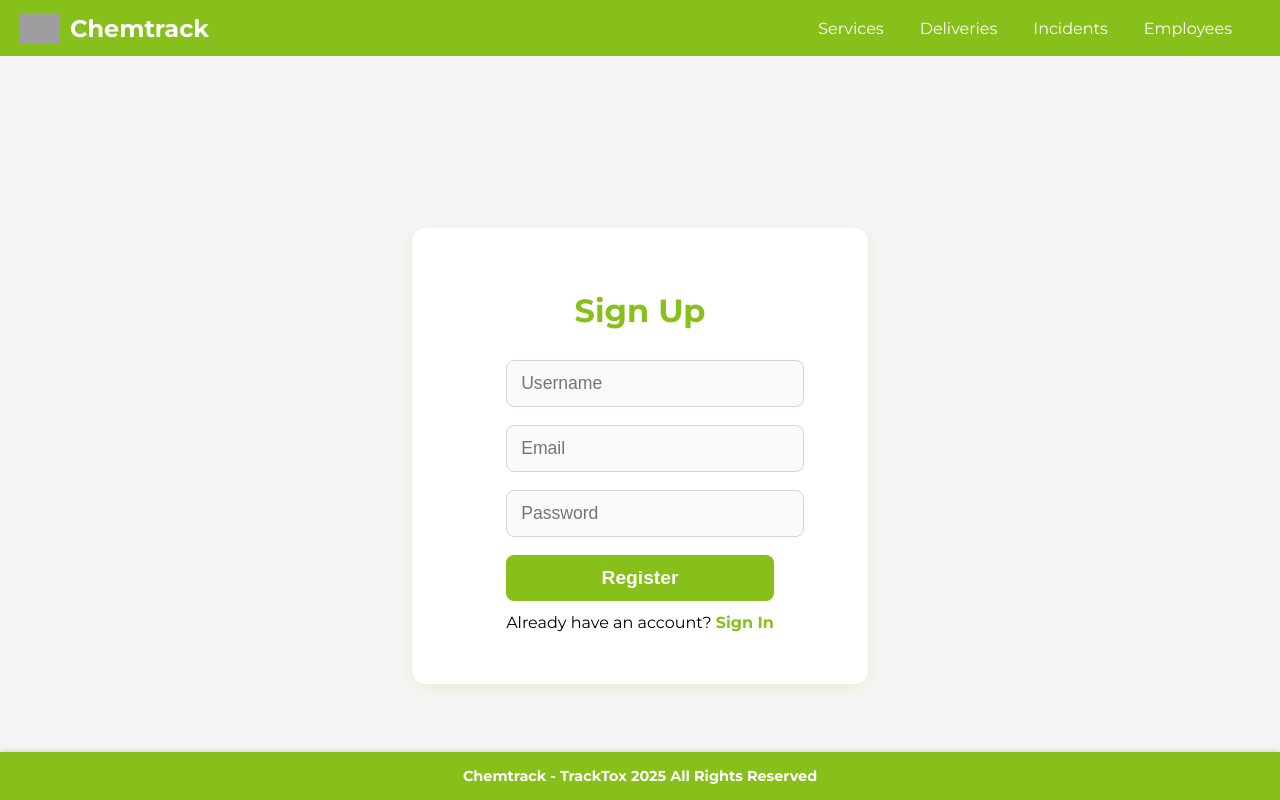
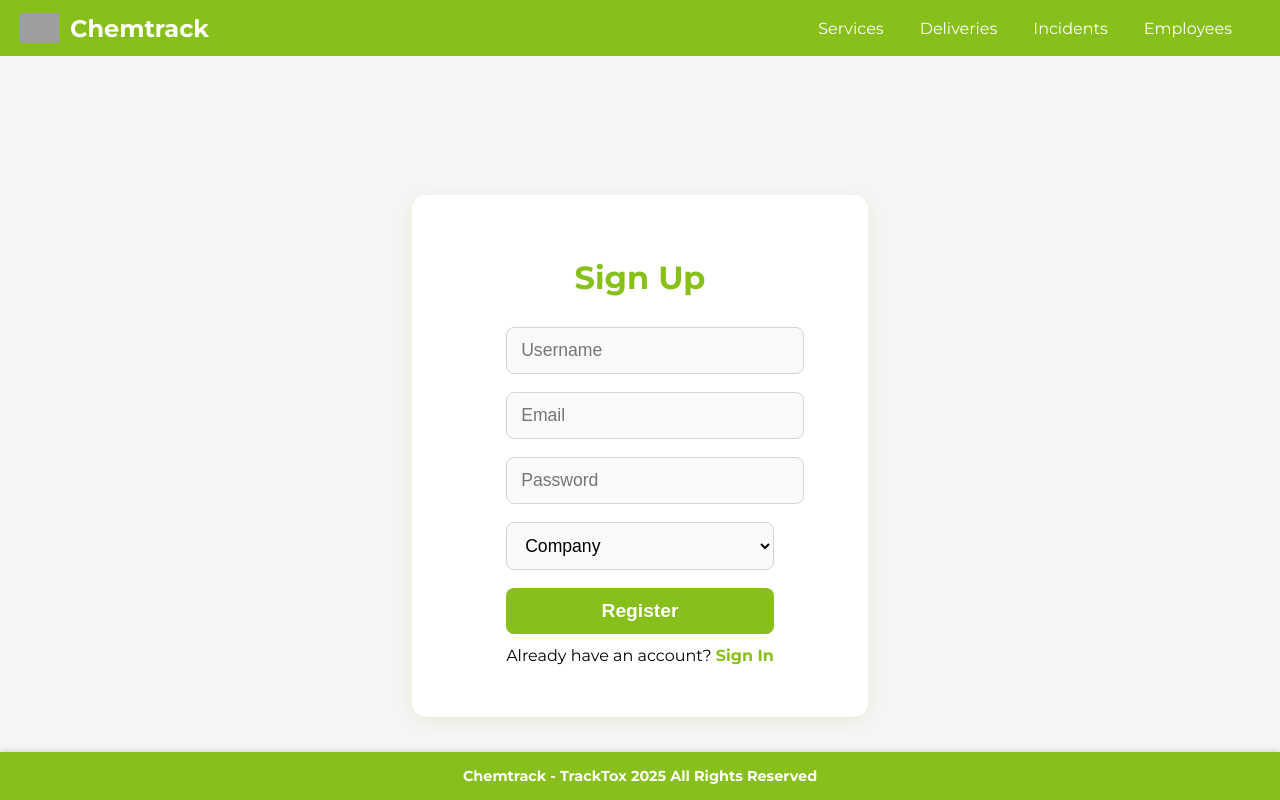
Before and after one commit to Chemtrack-Grupo4/chemtrack-webapp, an Angular app: page /signup in a window 1280 px wide. Built offline with nearby package versions, Linux system fonts and the light colour scheme; grey boxes are pictures that could not be loaded.

Commit message:
feat:Added signup and signin with backend

```diff
--- a/src/app/Auth/login/login.component.html
+++ b/src/app/Auth/login/login.component.html
@@ -23,7 +23,7 @@
         />
       </div>
       <div class="error" *ngIf="error">{{ error }}</div>
-      <button class="auth-button" type="submit">Login</button>
+      <button class="auth-button" type="submit">Sign In</button>
       <p class="link">
         Don't have an account?
         <a routerLink="/signup">Sign Up</a>
--- a/src/app/Auth/login/login.component.ts
+++ b/src/app/Auth/login/login.component.ts
@@ -22,7 +22,6 @@ export class LoginComponent {
   onLogin() {
     this.authService.login({ username: this.username, password: this.password }).subscribe({
       next: (user: User) => {
-        // Esto debería ejecutarse si el backend devuelve el UserDTO
         localStorage.setItem('user', JSON.stringify(user));
         this.router.navigate(['/services']);
       },
@@ -31,5 +30,4 @@ export class LoginComponent {
       }
     });
   }
-
 }
--- a/src/app/Auth/model/signup-request.ts
+++ b/src/app/Auth/model/signup-request.ts
@@ -2,4 +2,6 @@ export interface SignupRequest {
   username: string;
   email: string;
   password: string;
+  role: string;
+  fullName?: string; // Opcional, solo se envía si role === 'EMPLOYEE'
 }
--- a/src/app/Auth/services/auth.service.ts
+++ b/src/app/Auth/services/auth.service.ts
@@ -12,12 +12,12 @@ export class AuthService {
   constructor(private http: HttpClient) {}
 
   login(req: LoginRequest): Observable<User> {
-    // Cambiado a /signin para coincidir con tu backend Spring
+    console.log('[LOGIN] Enviando al backend:', req);
     return this.http.post<User>(`${this.API_URL}/signin`, req);
   }
 
   signup(req: SignupRequest): Observable<User> {
-    // Cambiado a /signup
+    console.log('[SIGNUP] Enviando al backend:', req);
     return this.http.post<User>(`${this.API_URL}/signup`, req);
   }
 }
--- a/src/app/Auth/signup/signup.component.html
+++ b/src/app/Auth/signup/signup.component.html
@@ -32,6 +32,28 @@
           class="auth-input"
         />
       </div>
+      <div class="form-group">
+        <select
+          [(ngModel)]="role"
+          name="role"
+          required
+          class="auth-input"
+        >
+          <option value="COMPANY">Company</option>
+          <option value="EMPLOYEE">Employee</option>
+        </select>
+      </div>
+      <!-- Mostrar campo Full Name solo si el rol es EMPLOYEE -->
+      <div class="form-group" *ngIf="role === 'EMPLOYEE'">
+        <input
+          type="text"
+          [(ngModel)]="fullName"
+          name="fullName"
+          placeholder="Full Name"
+          required
+          class="auth-input"
+        />
+      </div>
       <div class="error" *ngIf="error">{{ error }}</div>
       <button class="auth-button" type="submit">Register</button>
       <p class="link">
--- a/src/app/Auth/signup/signup.component.ts
+++ b/src/app/Auth/signup/signup.component.ts
@@ -1,8 +1,8 @@
 import { Component } from '@angular/core';
 import { FormsModule, ReactiveFormsModule } from '@angular/forms';
 import { CommonModule } from '@angular/common';
-import {Router, RouterLink} from '@angular/router';
-import {AuthService} from '../services/auth.service';
+import { Router, RouterLink } from '@angular/router';
+import { AuthService } from '../services/auth.service';
 
 @Component({
   selector: 'app-signup',
@@ -15,16 +15,23 @@ export class SignupComponent {
   username = '';
   email = '';
   password = '';
+  role = 'COMPANY';
+  fullName = '';
   error = '';
 
   constructor(private authService: AuthService, private router: Router) {}
 
   onSignup() {
-    this.authService.signup({
+    const signupData: any = {
       username: this.username,
       email: this.email,
-      password: this.password
-    }).subscribe({
+      password: this.password,
+      role: this.role
+    };
+    if (this.role === 'EMPLOYEE') {
+      signupData.fullName = this.fullName;
+    }
+    this.authService.signup(signupData).subscribe({
       next: () => this.router.navigate(['/login']),
       error: () => this.error = 'Registration failed'
     });
```
